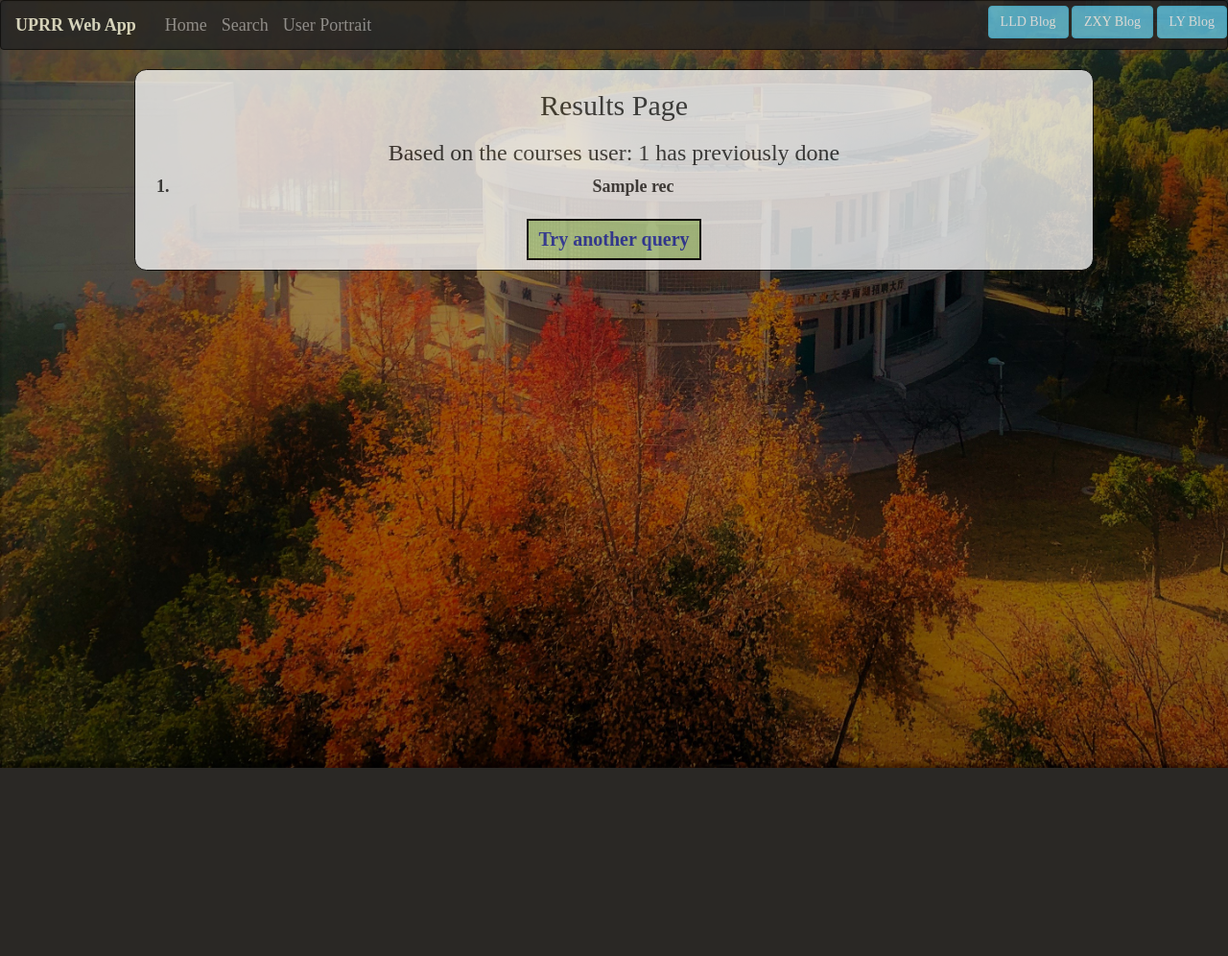
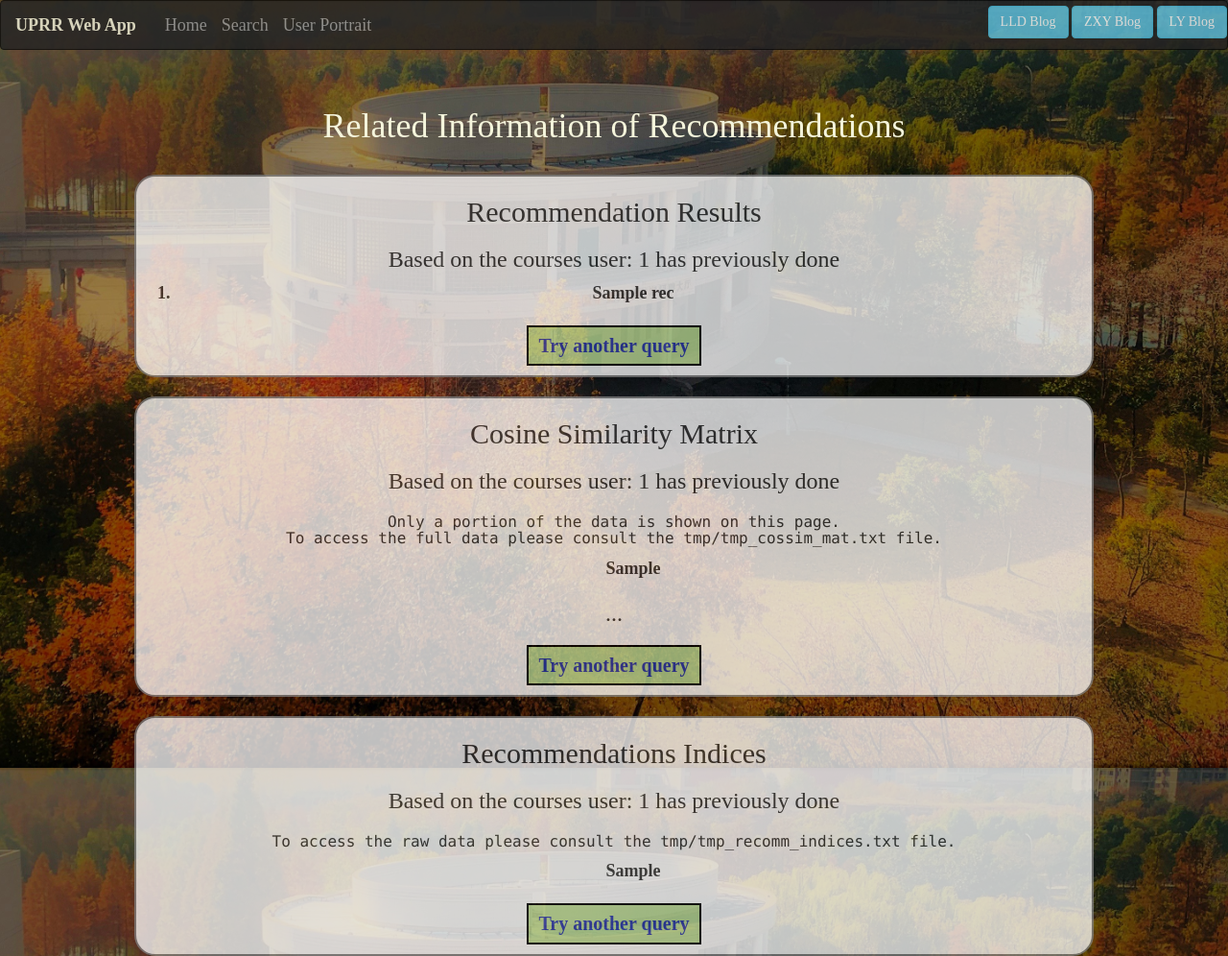
Before and after one commit to CAPCOMIN/UprrWebApp, a Flask app: template templates/result.html in a window 1280 px wide. Shown: the whole page at 96% size. Before the commit the page ends 800 px from the top, so only its background shows below. Run offline with Flask 2, Linux system fonts and the light colour scheme; the template is opened without the code that fills it: most values are stand-ins (such as "Sample title", 1, 10 or a date in 2020); parts of the project's set-up code (start-up, migrations or seed data) failed here and were passed over; some libraries are stand-ins or nearby versions.

Commit message:
增加了推荐系统的数据展示、存储功能

```diff
--- a/server.py
+++ b/server.py
@@ -43,7 +43,18 @@ def result():
         model = recommendationGenerator(userID, N)
         recomm = model.generate_recommendations(features, data)
 
-        return render_template("result.html", userID=userID, rec_list=recomm)
+        fcm = open("tmp/tmp_cossim_mat.txt", "r")
+        scm = fcm.read()
+        lcm = scm.split(',')
+        lcm = lcm[0:253]
+        fcm.close()
+
+        fri = open("tmp/tmp_recomm_indices.txt", "r")
+        sri = fri.read()
+        lri = sri.split('\n')
+        fri.close()
+
+        return render_template("result.html", userID=userID, rec_list=recomm, cm_list=lcm, ri_list=lri)
 
     else:
 
@@ -133,6 +144,7 @@ def userportrait():
         f.close()
         wc = userWordCould.WC()
         wc.draw_wordcloud()
+
         return render_template("userportrait.html", userID=user, rec_list=featureList)
 
     else:
--- a/templates/index.html
+++ b/templates/index.html
@@ -192,11 +192,11 @@
         <legend id="div4">Text input</legend>
         <p id="div3">
             <label>Insert an index between 0 to {{ max }} to choose a USER ID</label>
-            <input type="number" name="index" value="Integer here" min="0" max="39000" required>
+            <input type="number" name="index" value="22692" min="0" max="39000" required>
         </p>
         <p id="div3">
             <label for="N">Number of Recommendations</label>
-            <input type="number" name="N" value="Integer here" min="1" max="100" required>
+            <input type="number" name="N" value="10" min="1" max="100" required>
         </p>
         <p>
             <input type="submit" name="submit" class="btn btn-primary" value="Submit"/>
--- a/templates/result.html
+++ b/templates/result.html
@@ -13,21 +13,22 @@
     <script src="https://cdnjs.cloudflare.com/ajax/libs/bootstrap-select/1.12.2/js/bootstrap-select.min.js">
     </script>
     <script>
-			window.onload = function() {
+        window.onload = function () {
             var run = document.getElementById("run");
             var btn = document.getElementById("btn");
             var speed = 1;
             var timer = null;
             var alpha = 75;
-				run.onmouseover = function() {
+            run.onmouseover = function () {
                 startrun(90);
             }
-				run.onmouseout = function() {
+            run.onmouseout = function () {
                 startrun(75);
             }
+
             function startrun(target) {
                 clearInterval(timer);
-					timer = setInterval(function() {
+                timer = setInterval(function () {
                     if (target > alpha) {
                         speed = 3;
                     } else {
@@ -73,8 +74,14 @@
             color: beige;
         }
 
+        #div0 {
+            font-family: "Times New Roman";
+            color: beige;
+        }
+
         #div1 {
             font-family: "Times New Roman";
+
         }
 
         #div2 {
@@ -83,8 +90,8 @@
         }
 
         #div3 {
-                font-family: "Times New Roman";
-                color: #ffffff;
+            font-family: "Consolas";
+            font-size: 16px;
         }
 
         #div5 {
@@ -102,9 +109,9 @@
             margin: 0 auto;
             background-color: #ffffff;
 
-                border: 1px solid black;
+            border: 2px solid gray;
             font-weight: bold;
-                border-radius: calc(1.25rem);
+            border-radius: calc(2.2rem);
 
             opacity: 0.75;
             filter: alpha(opacity=75);
@@ -145,16 +152,22 @@
             <a href="https://zxy.link/" class="btn btn-info" style="margin-top: 5px;" target="_blank">ZXY
                 Blog</a>
 
-					<a href="https://konn-submarine-bu.github.io/" class="btn btn-info" style="margin-top: 5px;" target="_blank">LY
+            <a href="https://konn-submarine-bu.github.io/" class="btn btn-info" style="margin-top: 5px;"
+               target="_blank">LY
                 Blog</a>
         </div>
     </div>
 </nav>
+<br>
+<h1 id="div0">
+    Related Information of Recommendations
+</h1>
+<br>
 
 <div id="run">
 
-			<h2 id="div1">Results Page</h2>
-			<h3 id="div1">Based on the courses user: {{userID}} has previously done </h3>
+    <h2 id="div1">Recommendation Results</h2>
+    <h3 id="div1">Based on the courses user: {{ userID }} has previously done </h3>
     <ol id="div2">
         {% for rec in rec_list %}
             <li>{{ rec }}</li>
@@ -167,4 +180,44 @@
         </button>
     </a>
 </div>
+<br>
+<div id="run">
+
+    <h2 id="div1">Cosine Similarity Matrix</h2>
+    <h3 id="div1">Based on the courses user: {{ userID }} has previously done </h3>
+    <h3 id="div3">Only a portion of the data is shown on this page.<br> To access the full data please consult the
+        tmp/tmp_cossim_mat.txt file. </h3>
+    <ol id="div2">
+        {% for cm in cm_list %}
+            {{ cm }}
+        {% endfor %}
+    </ol>
+    <h3 id="div1">...</h3>
+
+
+    <a href='/' id="div1">
+        <button class="return">
+            Try another query
+        </button>
+    </a>
+</div>
+<br>
+<div id="run">
+
+    <h2 id="div1">Recommendations Indices</h2>
+    <h3 id="div1">Based on the courses user: {{ userID }} has previously done </h3>
+    <h3 id="div3">To access the raw data please consult the tmp/tmp_recomm_indices.txt file. </h3>
+
+    <ol id="div2">
+        {% for ri in ri_list %}
+            {{ ri }}
+        {% endfor %}
+    </ol>
+
+    <a href='/' id="div1">
+        <button class="return">
+            Try another query
+        </button>
+    </a>
+</div>
 </body>
```
Also changed, not shown: Recommendation_Generator/generator.py (+21 -12 lines), configs.py (+5 -5 lines), 2 other files. Lines whose indentation alone changed are shown as unchanged.
